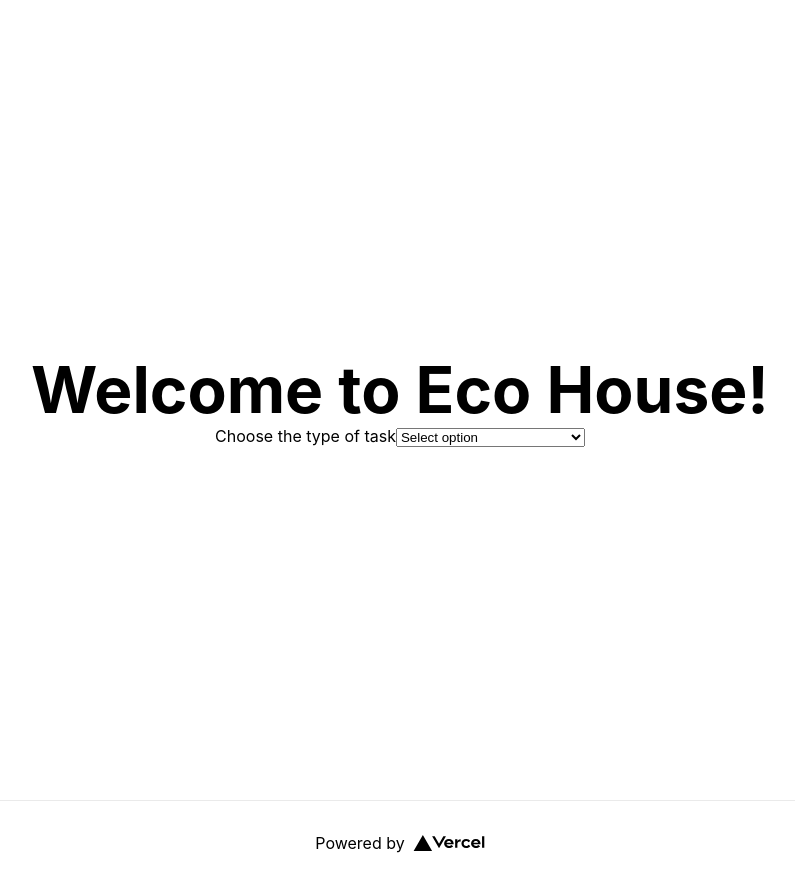
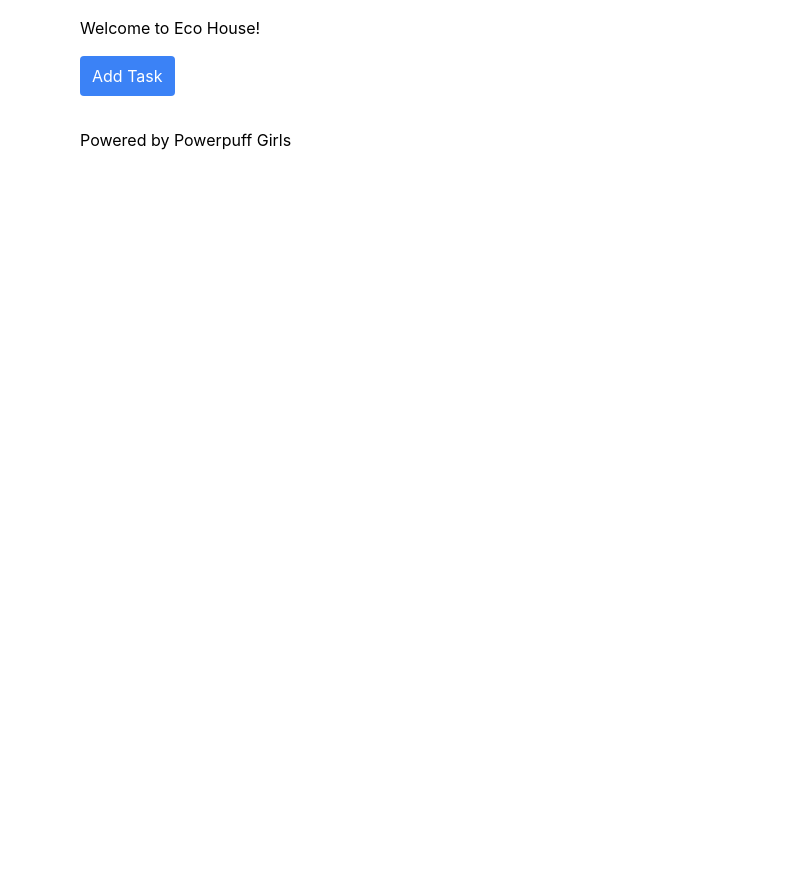
Before and after one commit to chloeyeo/Save-water-in-houseshare, a Next.js app in the folder ecohouse/: page / in a window 1280 px wide. Shown: the whole page, without its empty margins (240-1035 px from the left). After the commit the page ends 800 px from the top, so only its background shows below. Built offline with nearby package versions, Linux system fonts and the light colour scheme.

Commit message:
Add modal on click

```diff
--- /dev/null
+++ b/ecohouse/components/form/Modal.js
@@ -0,0 +1,15 @@
+import { useTask } from '../../context/task-context';
+
+const Modal = () => {
+    const {addTask} = useTask()
+    return(
+    <div className="w-full h-screen flex items-center justify-center">
+     <div className="bg-white rounded p-4 z-30 w-64 h-64">Whats up</div>
+     <button onClick={() => addTask()}>
+        Add
+     </button>
+  </div>
+)}
+
+
+export default Modal
--- /dev/null
+++ b/ecohouse/components/root/Layout.js
@@ -0,0 +1,28 @@
+import Image from 'next/image'
+import Head from 'next/head'
+import styles from '../../styles/Home.module.css'
+
+const Layout = ({children}) => (
+    <div>
+        <Head>
+          <title>Create Next App</title>
+          <meta name="description" content="Generated by create next app" />
+          <link rel="icon" href="/favicon.ico" />
+        </Head>
+
+        <main className='max-w-2xl mx-auto p-4 space-y-4'>
+            {children}
+            </main>
+            <footer className='max-w-2xl mx-auto p-4 space-y-4'>
+          <a
+            href="https://vercel.com?utm_source=create-next-app&utm_medium=default-template&utm_campaign=create-next-app"
+            target="_blank"
+            rel="noopener noreferrer"
+          >
+            Powered by Powerpuff Girls
+          </a>
+        </footer>
+    </div>
+)
+
+export default Layout
--- /dev/null
+++ b/ecohouse/context/task-context.js
@@ -0,0 +1,39 @@
+import React, { useState, useContext } from "react";
+import Modal from '../components/form/Modal';
+
+const TaskContext = React.createContext();
+
+export const TaskProvider = ({ children, ...props }) => {
+  const [tasks, setTasks] = useState([]);
+  const [modalOpen, setModalOpen] = useState(false)
+
+  const addTask = (taskName, Icon, attendees, recurrence, time) => {
+    setTasks((current) => [...current, {taskName, Icon, attendees, recurrence, time}])
+  }
+
+  const toggleModal = () => {
+    setModalOpen(!modalOpen)
+  }
+
+
+  return (
+    <TaskContext.Provider
+      value={{
+        addTask,
+        tasks,
+        toggleModal
+      }}
+      {...props}
+    >
+        <div className="relative">
+           {modalOpen &&  <Modal /> }
+           {modalOpen &&  <div  className="w-full h-screen bg-black opacity-50 absolute top-0 right-0 z-10"/> }
+        {children}
+        </div>
+        </TaskContext.Provider>
+  );
+};
+
+export const useTask = () => useContext(TaskContext);
+
+export default TaskContext;
--- a/ecohouse/pages/_app.js
+++ b/ecohouse/pages/_app.js
@@ -1,10 +1,13 @@
 import '../styles/globals.css'
+import {TaskProvider} from "../context/task-context"
 {/* <link rel="stylesheet" href="https://unpkg.com/flowbite@1.4.4/dist/flowbite.min.css" /> */}
 
 function MyApp({ Component, pageProps }) {
   return (
   //   <>
+    <TaskProvider>
       <Component {...pageProps} />
+      </TaskProvider>
     //   <link rel="stylesheet" href="https://unpkg.com/flowbite@1.4.4/dist/flowbite.min.css" />
     // </>
   )
--- a/ecohouse/pages/api/form.js
+++ b/ecohouse/pages/api/form.js
@@ -20,7 +20,6 @@ const TaskForm = () => (
             <option onclick={HandleClick} value="Boil Kettle">Boil Kettle</option>
             <option onclick={HandleClick} value="Shop Groc">Shop Groceries</option>
         </select>
-        <script src="https://unpkg.com/flowbite@1.4.0/dist/flowbite.js"></script>
     </div>
     //     <TaskFormSpecific /> // 2. or create here with nothing on the option first then the subtasks will appear onclick option?
     // </>
--- a/ecohouse/pages/index.js
+++ b/ecohouse/pages/index.js
@@ -1,41 +1,22 @@
 import Head from 'next/head'
-import Image from 'next/image'
-import TaskForm from './api/form';
+
 import styles from '../styles/Home.module.css'
+import Layout from '../components/root/Layout';
+import { useTask } from '../context/task-context';
 
 export default function Home() {
+  const {toggleModal} = useTask()
   return (
-    // <>
-    //   <link rel="stylesheet" href="https://unpkg.com/flowbite@1.4.4/dist/flowbite.min.css" />
       <div className={styles.container}>
-        <Head>
-          <title>Create Next App</title>
-          <meta name="description" content="Generated by create next app" />
-          <link rel="icon" href="/favicon.ico" />
-        </Head>
-
-        <main className={styles.main}>
-          <h1 className={styles.title}>
+        <Layout>
+          <h1 className="">
             Welcome to Eco House!
           </h1>
 
-          <TaskForm/>
+          <button className="add-button" onClick={toggleModal}>Add Task</button>
 
-        </main>
+          </Layout>
 
-        <footer className={styles.footer}>
-          <a
-            href="https://vercel.com?utm_source=create-next-app&utm_medium=default-template&utm_campaign=create-next-app"
-            target="_blank"
-            rel="noopener noreferrer"
-          >
-            Powered by{' '}
-            <span className={styles.logo}>
-              <Image src="/vercel.svg" alt="Vercel Logo" width={72} height={16} />
-            </span>
-          </a>
-        </footer>
       </div>
-    // </>
   )
 }
--- /dev/null
+++ b/ecohouse/postcss.config.js
@@ -0,0 +1,6 @@
+module.exports = {
+  plugins: {
+    tailwindcss: {},
+    autoprefixer: {},
+  },
+}
--- a/ecohouse/styles/globals.css
+++ b/ecohouse/styles/globals.css
@@ -1,3 +1,7 @@
+@tailwind base;
+@tailwind components;
+@tailwind utilities;
+
 html,
 body {
   padding: 0;
@@ -9,6 +13,10 @@ body {
 a {
   color: inherit;
   text-decoration: none;
+}
+
+.add-button {
+  @apply rounded bg-blue-500 px-3 py-2 text-white hover:bg-blue-600;
 }
 
 * {
--- /dev/null
+++ b/ecohouse/tailwind.config.js
@@ -0,0 +1,14 @@
+/** @type {import('tailwindcss').Config} */
+module.exports = {
+  content: [
+    "./pages/**/*.{js,ts,jsx,tsx}",
+    "./components/**/*.{js,ts,jsx,tsx}",
+    "./context/**/*.{js,ts,jsx,tsx}",
+  ],
+  theme: {
+    extend: {},
+  },
+  plugins: [
+    require('@tailwindcss/forms')
+  ],
+}
```
Also changed, not shown: ecohouse/package.json (+6 -3 lines), 1 other file (tests, documents, lock files or other folders).
